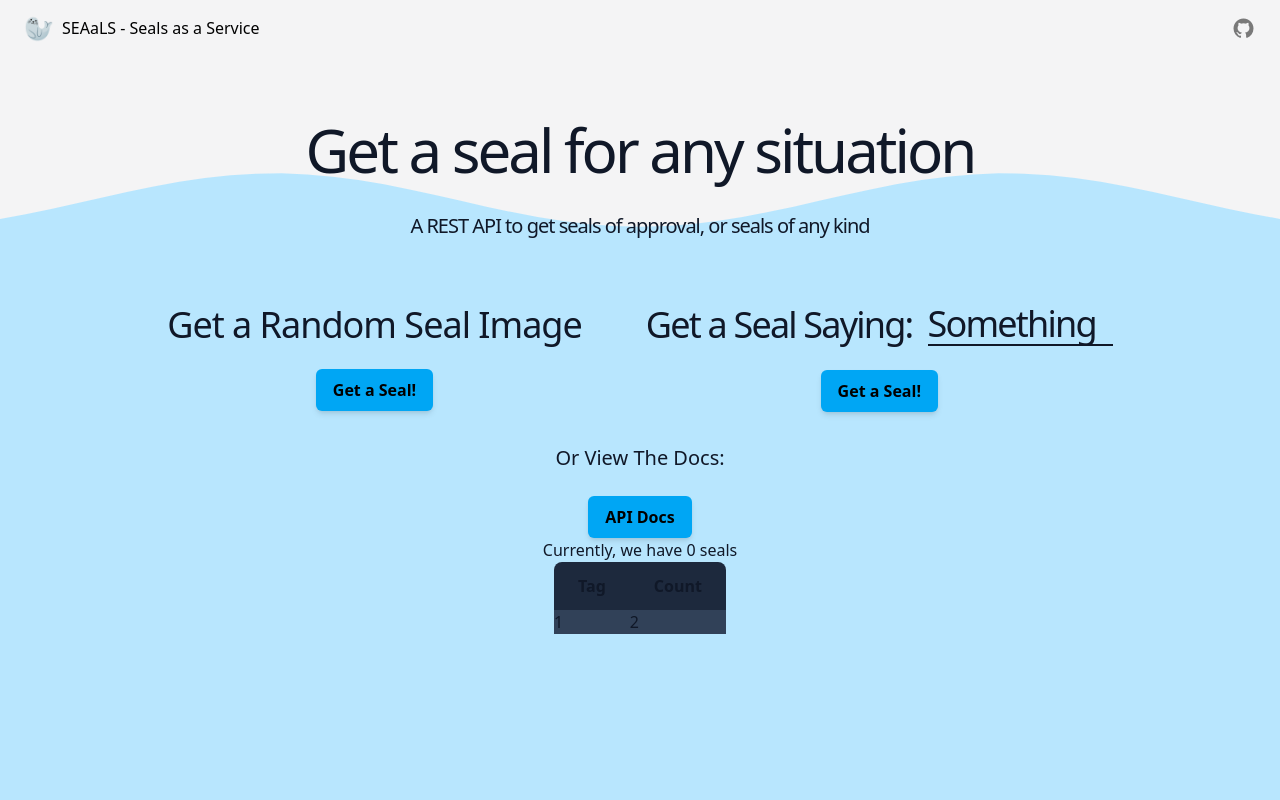
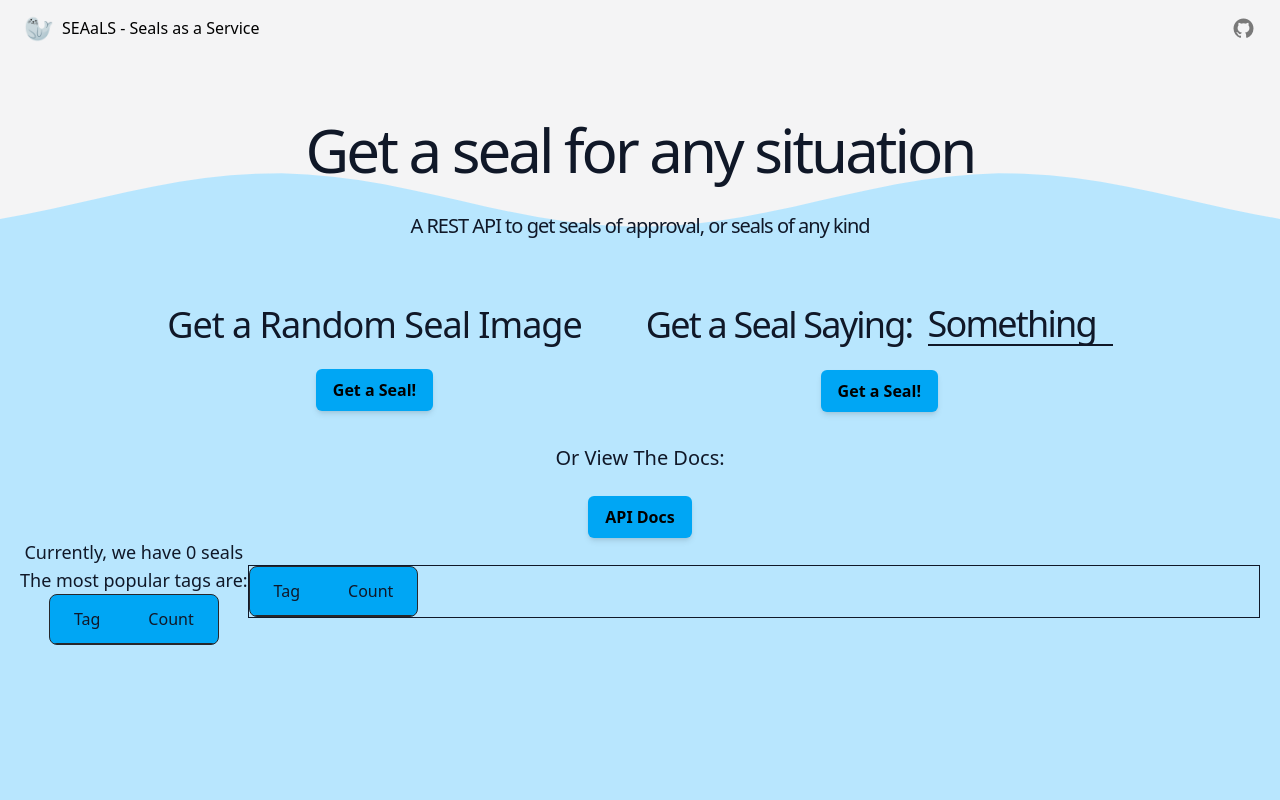
Before and after one commit to Kirimson/seaals, a web app: file public/html/index.html in a window 1280 px wide. Run offline with its HTML, style and script files only (its server is not run), Linux system fonts and the light colour scheme; lists and menus that the app fills with data are empty; some libraries are stand-ins or nearby versions.

Commit message:
Start usage table. Move stats table

```diff
--- a/public/html/index.html
+++ b/public/html/index.html
@@ -110,25 +110,50 @@
         </a>
       </section>
 
-      <section id="stats" class="flex flex-col items-center">
-        <p>Currently, we have <span id="seal-count">0</span> seals</p>
+      <section class="flex flex-row items-center">
+        <div id="stats" class="flex flex-col items-center">
+          <p class="text-lg">
+            Currently, we have <span id="seal-count">0</span> seals
+          </p>
+          <p class="text-lg">The most popular tags are:</p>
           <div>
             <table
-            class="bg-slate-800 border-separate border-0 rounded-lg border-spacing-0"
+              class="rounded-corners bg-sky-500 dark:bg-sky-800 border-separate border-1 border-zinc-800 rounded-lg overflow-hidden border-spacing-0"
             >
-            <thead class="">
-              <tr class="">
+              <thead>
+                <tr
+                  class="*:font-medium dark:*:text-slate-300 *:border-b-1 *:border-zinc-800"
+                >
                   <th class="px-6 py-3">Tag</th>
                   <th class="px-6 py-3">Count</th>
                 </tr>
               </thead>
-            <tbody class="even:bg-slate-700" id="popular-tags">
-              <tr>
-                <td>1</td>
-                <td>2</td>
+              <tbody
+                class="bg-zinc-100 dark:bg-zinc-900 **:px-6 **:py-3"
+                id="popular-tags"
+              ></tbody>
+            </table>
+          </div>
+        </div>
+
+        <div id="usage" class="grow border">
+          <div>
+            <table
+              class="rounded-corners bg-sky-500 dark:bg-sky-800 border-separate border-1 border-zinc-800 rounded-lg overflow-hidden border-spacing-0"
+            >
+              <thead>
+                <tr
+                  class="*:font-medium dark:*:text-slate-300 *:border-b-1 *:border-zinc-800"
+                >
+                  <th class="px-6 py-3">Tag</th>
+                  <th class="px-6 py-3">Count</th>
                 </tr>
-            </tbody>
+              </thead>
+              <tbody
+                class="bg-zinc-100 dark:bg-zinc-900 **:px-6 **:py-3"
+              ></tbody>
             </table>
+          </div>
         </div>
       </section>
     </content>
```
Also changed, not shown: public/assets/js/index.js, public/assets/output.css. Lines whose indentation alone changed are shown as unchanged.
